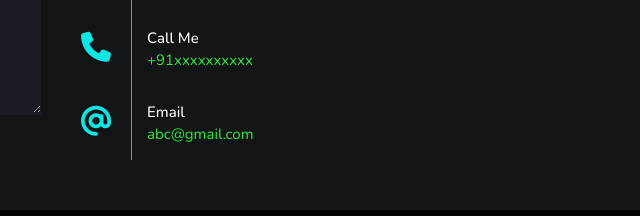
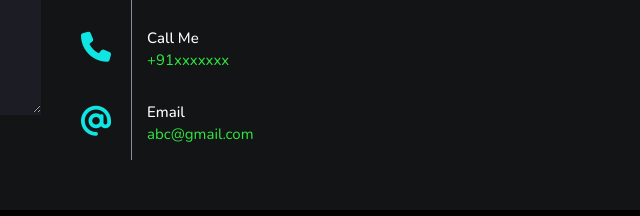
Before and after one commit to rahulrajputt/rahulmaxx.io, a plain HTML site: page index.html in a window 1280 px wide. Shown: the part 7258-7474 px from the top of the page, 640-1280 px from the left. Drawn offline with nearby package versions, Linux system fonts and the light colour scheme; files whose address does not match are found by name.

Commit message:
Update index.html

```diff
--- a/index.html
+++ b/index.html
@@ -626,7 +626,7 @@
                         </div>
                         <div class="details">
                             <label for="#">Call Me</label>
-                            <p>+91xxxxxxxxxx</p>
+                            <p>+91xxxxxxx</p>
                         </div>
                     </li>
                     <!-- List Item End -->
```
